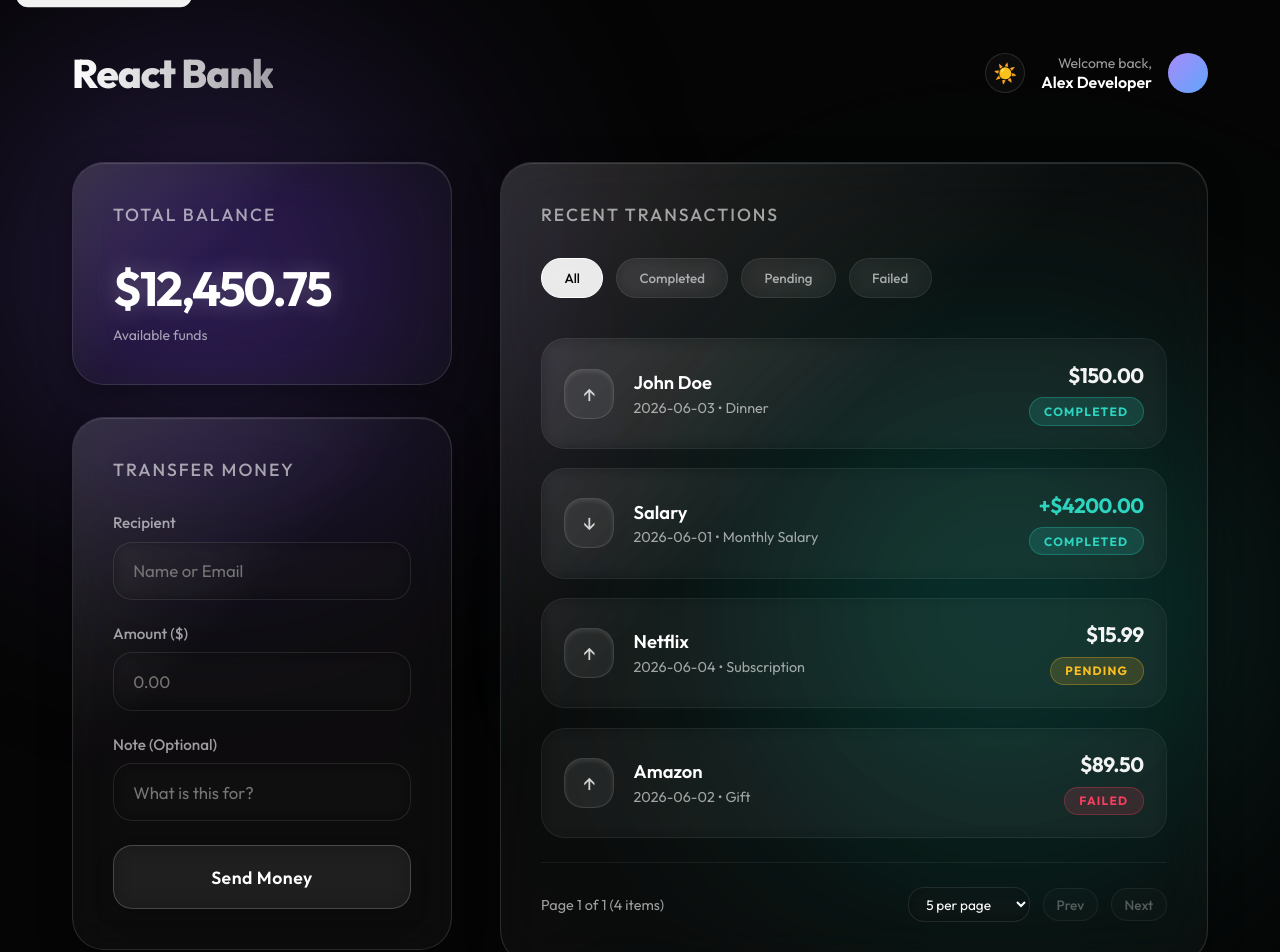
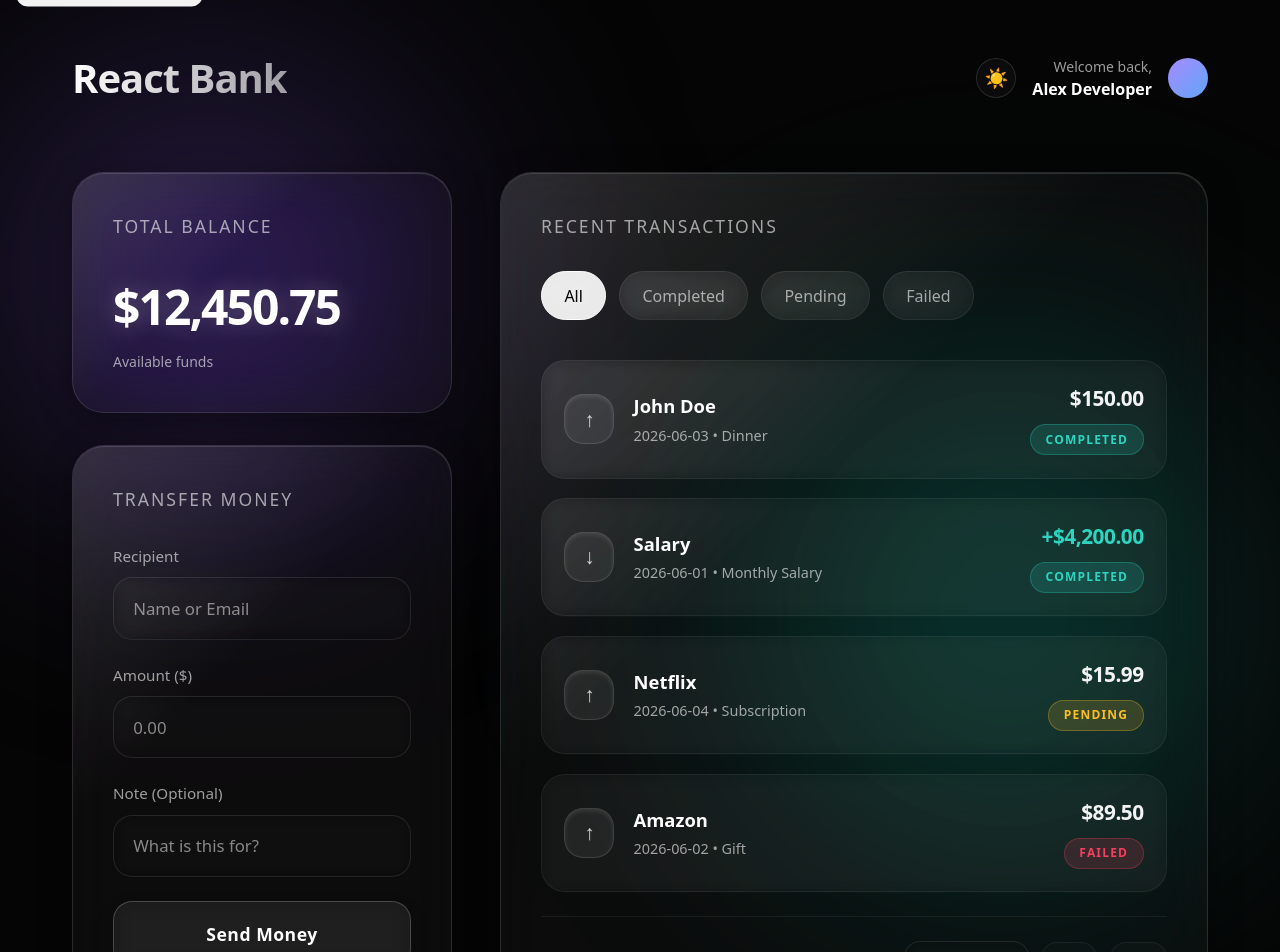
Before and after one commit to KBTG-Modern-React-Testing/bank-transfer-gr3, a Next.js app: page / in a window 1280 px wide. Shown: the top 952 px of the page. Built offline with nearby package versions, Linux system fonts and the light colour scheme.

Commit message:
Install tailwind, remove comment/unused, Add format amount in txn list

```diff
--- a/app/globals.css
+++ b/app/globals.css
@@ -1,3 +1,4 @@
+@import "tailwindcss";
 @import url('https://fonts.googleapis.com/css2?family=Outfit:wght@300;400;500;600;700;800&display=swap');
 
 :root {
--- a/components/TransactionList/TransactionList.tsx
+++ b/components/TransactionList/TransactionList.tsx
@@ -16,7 +16,7 @@ export default function TransactionList({ transactions }: Props): ReactElement {
 
   const filteredTransactions = useMemo(() => {
     if (filter === "all") return transactions;
-    return transactions.filter(t => t.status === filter);
+    return transactions.filter((t) => t.status === filter);
   }, [transactions, filter]);
 
   const totalPages = Math.ceil(filteredTransactions.length / pageSize) || 1;
@@ -43,15 +43,25 @@ export default function TransactionList({ transactions }: Props): ReactElement {
   }, [filteredTransactions, currentPage, pageSize]);
 
   return (
-    <section className={cardStyles.card} aria-labelledby="recent-transactions-heading">
+    <section
+      className={cardStyles.card}
+      aria-labelledby="recent-transactions-heading"
+    >
       <div className={styles.transactionHeader}>
-        <h2 id="recent-transactions-heading" className={`${cardStyles.cardTitle} ${styles.transactionTitle}`}>
+        <h2
+          id="recent-transactions-heading"
+          className={`${cardStyles.cardTitle} ${styles.transactionTitle}`}
+        >
           Recent Transactions
         </h2>
       </div>
 
-      <div className={styles.filters} role="group" aria-label="Filter transactions">
-        {(["all", "completed", "pending", "failed"] as const).map(f => (
+      <div
+        className={styles.filters}
+        role="group"
+        aria-label="Filter transactions"
+      >
+        {(["all", "completed", "pending", "failed"] as const).map((f) => (
           <button
             key={f}
             type="button"
@@ -64,16 +74,26 @@ export default function TransactionList({ transactions }: Props): ReactElement {
         ))}
       </div>
 
-      <ul className={styles.transactionList} aria-live="polite" aria-relevant="additions text">
+      <ul
+        className={styles.transactionList}
+        aria-live="polite"
+        aria-relevant="additions text"
+      >
         {currentTransactions.length === 0 ? (
           <li className={styles.transactionEmpty} role="status">
             No transactions found.
           </li>
         ) : (
-          currentTransactions.map(tx => {
-            const statusClass = tx.status === 'completed' ? styles.statusCompleted : tx.status === 'pending' ? styles.statusPending : styles.statusFailed;
-            const amountClass = tx.amount > 0 ? styles.txAmountPositive : styles.txAmountNegative;
-            const amountText = `${tx.amount > 0 ? '+' : ''}$${Math.abs(tx.amount).toFixed(2)}`;
+          currentTransactions.map((tx) => {
+            const statusClass =
+              tx.status === "completed"
+                ? styles.statusCompleted
+                : tx.status === "pending"
+                  ? styles.statusPending
+                  : styles.statusFailed;
+            const amountClass =
+              tx.amount > 0 ? styles.txAmountPositive : styles.txAmountNegative;
+            const amountText = `${tx.amount > 0 ? "+" : ""}$${Math.abs(tx.amount).toLocaleString("en-US", { minimumFractionDigits: 2, maximumFractionDigits: 2 })}`;
 
             return (
               <li
@@ -83,17 +103,24 @@ export default function TransactionList({ transactions }: Props): ReactElement {
               >
                 <div className={styles.txInfo}>
                   <span className={styles.txIcon} aria-hidden="true">
-                    {tx.type === 'deposit' ? '↓' : '↑'}
+                    {tx.type === "deposit" ? "↓" : "↑"}
                   </span>
-                  <span className="sr-only">{tx.type === 'deposit' ? 'Deposit' : 'Transfer'}</span>
+                  <span className="sr-only">
+                    {tx.type === "deposit" ? "Deposit" : "Transfer"}
+                  </span>
                   <div>
                     <h4 className={styles.txDetailsH4}>{tx.recipient}</h4>
-                    <p className={styles.txDetailsP}>{tx.date} • {tx.note}</p>
+                    <p className={styles.txDetailsP}>
+                      {tx.date} • {tx.note}
+                    </p>
                   </div>
                 </div>
                 <div className={styles.txAmountStatus}>
                   <div className={`${styles.txAmount} ${amountClass}`}>
-                    {amountText}
+                    {amountText.toLocaleString("en-US", {
+                      minimumFractionDigits: 2,
+                      maximumFractionDigits: 2,
+                    })}
                   </div>
                   <div className={`${styles.txStatus} ${statusClass}`}>
                     {tx.status}
@@ -108,7 +135,8 @@ export default function TransactionList({ transactions }: Props): ReactElement {
       {filteredTransactions.length > 0 && (
         <div className={styles.pagination}>
           <div className={styles.pageInfo}>
-            Page {currentPage} of {totalPages} ({filteredTransactions.length} items)
+            Page {currentPage} of {totalPages} ({filteredTransactions.length}{" "}
+            items)
           </div>
           <div className={styles.pageControls}>
             <select
@@ -125,7 +153,7 @@ export default function TransactionList({ transactions }: Props): ReactElement {
               type="button"
               className={styles.pageBtn}
               disabled={currentPage === 1}
-              onClick={() => setCurrentPage(prev => Math.max(1, prev - 1))}
+              onClick={() => setCurrentPage((prev) => Math.max(1, prev - 1))}
               aria-label="Previous page"
             >
               Prev
@@ -134,7 +162,9 @@ export default function TransactionList({ transactions }: Props): ReactElement {
               type="button"
               className={styles.pageBtn}
               disabled={currentPage >= totalPages}
-              onClick={() => setCurrentPage(prev => Math.min(totalPages, prev + 1))}
+              onClick={() =>
+                setCurrentPage((prev) => Math.min(totalPages, prev + 1))
+              }
               aria-label="Next page"
             >
               Next
--- a/components/TransferForm/TransferForm.tsx
+++ b/components/TransferForm/TransferForm.tsx
@@ -18,9 +18,6 @@ export default function TransferForm({
   balance,
   onTransfer,
 }: Props) {
-  // const [form, setForm] = useState({ recipient: "", amount: "", note: "" });
-  // const [isSubmitting, setIsSubmitting] = useState(false);
-
   const {
     register,
     handleSubmit,
@@ -41,28 +38,7 @@ export default function TransferForm({
     }
 
     onTransfer(data.amount, data.recipient, data.description ?? "");
-    // reset();
   };
-
-  // const handleTransfer = (e: FormEvent) => {
-  //   e.preventDefault();
-  //   if (!form.recipient || !form.amount) return;
-
-  //   const amountNum = parseFloat(form.amount);
-  //   if (isNaN(amountNum) || amountNum <= 0) return;
-  //   if (amountNum > balance) {
-  //     alert("Insufficient funds!");
-  //     return;
-  //   }
-
-  //   setIsSubmitting(true);
-
-  //   setTimeout(() => {
-  //     onTransfer(amountNum, form.recipient, form.note);
-  //     setForm({ recipient: "", amount: "", note: "" });
-  //     setIsSubmitting(false);
-  //   }, 800);
-  // };
 
   return (
     <section className={cardStyles.card}>
@@ -74,15 +50,13 @@ export default function TransferForm({
             type="text"
             className={styles.formControl}
             placeholder="Name or Email"
-            // value={form.recipient}
-            // onChange={(e) => setForm({ ...form, recipient: e.target.value })}
             {...register("recipient")}
             disabled={isSubmitting}
             required
             aria-required="true"
           />
           {errors.recipient && (
-            <p className="mt-1 text-sm text-red-600">
+            <p className="mt-1 text-sm text-red-500">
               {errors.recipient.message}
             </p>
           )}
@@ -95,8 +69,6 @@ export default function TransferForm({
             placeholder="0.00"
             min="0.01"
             step="0.01"
-            // value={form.amount}
-            // onChange={(e) => setForm({ ...form, amount: e.target.value })}
             {...register("amount", { valueAsNumber: true })}
             disabled={isSubmitting}
             required
@@ -115,8 +87,6 @@ export default function TransferForm({
             placeholder="What is this for?"
             {...register("description")}
             disabled={isSubmitting}
-            // value={form.note}
-            // onChange={(e) => setForm({ ...form, note: e.target.value })}
           />
           {errors.description && (
             <p className="mt-1 text-sm text-red-600">
--- a/types/transaction.ts
+++ b/types/transaction.ts
@@ -1,33 +1,9 @@
-import { z } from 'zod'
-
-export const transactionSchema = z.object({
-  id: z.string(),
-  amount: z.number().positive(),
-  currency: z.string().length(3),
-  status: z.enum(['pending', 'completed', 'failed', 'cancelled']),
-  description: z.string().min(1).max(255),
-  recipient: z.string().min(1),
-  createdAt: z.string().datetime(),
-  updatedAt: z.string().datetime(),
-})
-
-export const transactionListResponseSchema = z.object({
-  data: z.array(transactionSchema),
-  pagination: z.object({
-    page: z.number().int().positive(),
-    limit: z.number().int().positive(),
-    total: z.number().int().nonnegative(),
-    totalPages: z.number().int().nonnegative(),
-  }),
-})
+import { z } from "zod";
 
 export const createTransactionSchema = z.object({
-  amount: z.number().positive('Amount must be positive'),
-  recipient: z.string().min(1, 'Recipient is required'),
-  description: z.string().max(255, 'Description too long').optional(),
-})
+  amount: z.number().positive("Amount must be positive"),
+  recipient: z.string().min(1, "Recipient is required"),
+  description: z.string().max(255, "Description too long").optional(),
+});
 
-export type Transaction = z.infer<typeof transactionSchema>
-export type TransactionListResponse = z.infer<typeof transactionListResponseSchema>
-export type CreateTransactionInput = z.infer<typeof createTransactionSchema>
-export type TransactionStatus = Transaction['status']
+export type CreateTransactionInput = z.infer<typeof createTransactionSchema>;
```
Also changed, not shown: package.json (+4 -3 lines), 1 other file (tests, documents, lock files or other folders).
